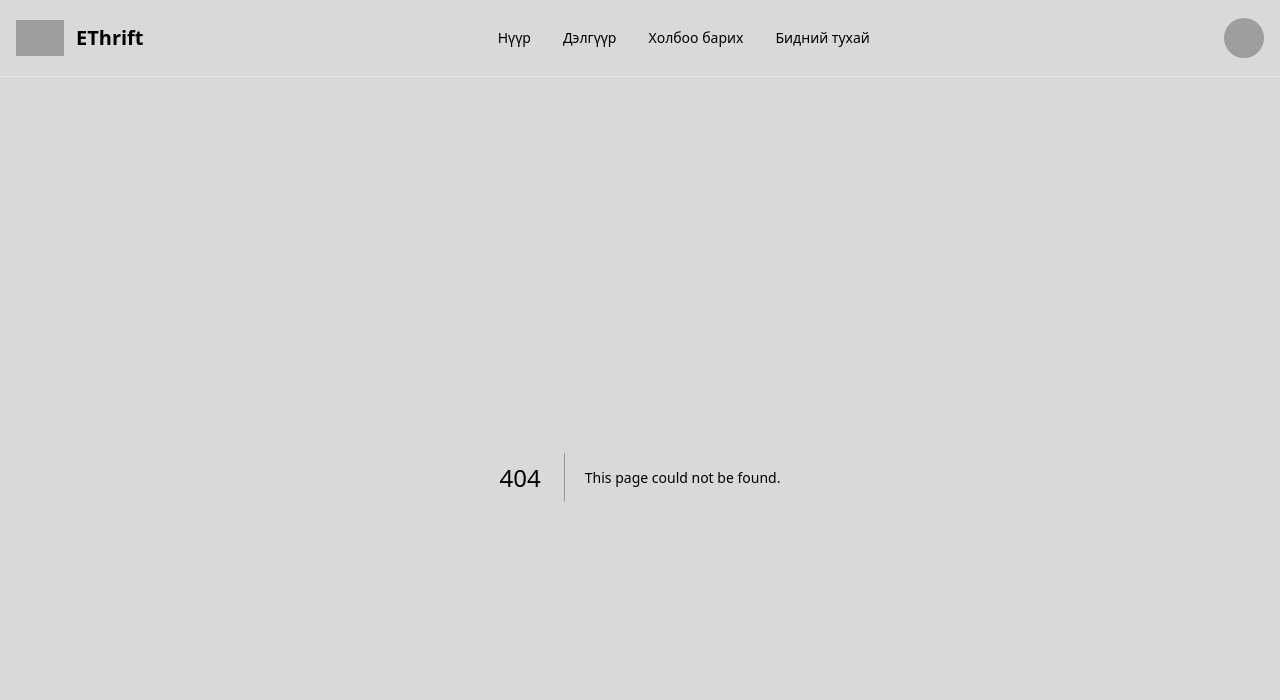
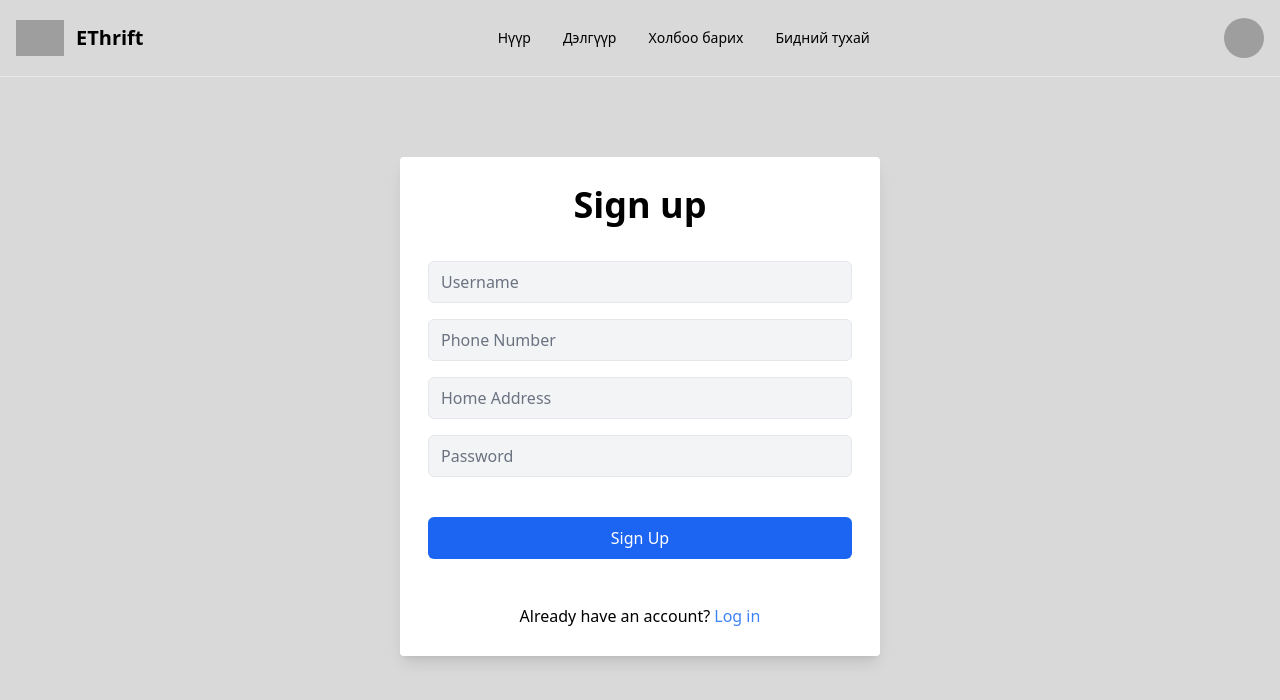
Before and after one commit to Ankhbayarbt/E-commerce, a Next.js app: page /register in a window 1280 px wide. Before the commit this address had no page. Shown: the top 700 px of the page. Built offline with nearby package versions, Linux system fonts and the light colour scheme; grey boxes are pictures that could not be loaded.

Commit message:
login, register, about us nemeh

```diff
--- a/app/about_us/page.jsx
+++ b/app/about_us/page.jsx
@@ -1,6 +1,54 @@
 "use client";
+
+import Link from "next/link";
+
 const AboutUsPage = () => {
-  return <div>about us </div>;
+  return (
+    <div className="bg-gray-100 min-h-screen">
+      <div className="container mx-auto p-8">
+        <h1 className="text-4xl font-bold mb-8 text-center">E-Thrift Store</h1>
+
+        <section className="mb-8">
+          <h2 className="text-2xl font-semibold mb-4">Системийн тухай</h2>
+          <p className="text-gray-700">
+            EThrift систем нь хэрэглэгч өөрийн хуучин эсвэл худалдаалахыг хүссэн
+            хувцасаа өөр нэгэн хэрэглэгчид худалдаалах, өөрт хэрэгтэй хувцасаа
+            авах боломжийг олгоно. Мөн хэрэглэгч заавал дэлгүүрт биечлэн
+            очихгүйгээр онлайнаар худалдан авалт хийх боломжтой.
+          </p>
+        </section>
+
+        <section className="mb-8">
+          <h2 className="text-2xl font-semibold mb-4">Зорилго</h2>
+          <p className="text-gray-700">
+            Дэлхий нийтэд хувцасны хог хаягдал маш их байгаа бөгөөд энэ нь
+            байгаль орчинд сөргөөр нөлөөлж, усны хомсдолд орох том шалтгаан болж
+            байгаа учраас хуучин хувцасны худалдаа(thrift)-г системээр дамжуулан
+            хөгжүүлж, хувцасны хог хаягдлыг багасгах зорилготой.
+          </p>
+        </section>
+
+        <section className="mb-8">
+          <h2 className="text-2xl font-semibold mb-4">Багийн гишүүд</h2>
+          <p className="text-gray-700">
+            МУИС-ийн MТЭС-ийн Програм хангамжийн ангийн 4-р курсын оюутан Б.
+            Анхбаяр/20B1NUM1439, Ү. Тэмүүлэн/20B1NUM0449.
+          </p>
+        </section>
+
+        <section>
+          <h2 className="text-2xl font-semibold mb-4">Бидэнтэй холбогдох</h2>
+          <p className="text-gray-700">
+            Хэрвээ танд ямар нэгэн санал хүсэлт байгаа бол{" "}
+            <Link href="/contact" className="text-blue-500">
+              энд
+            </Link>{" "}
+            дарна уу.
+          </p>
+        </section>
+      </div>
+    </div>
+  );
 };
 
 export default AboutUsPage;
--- /dev/null
+++ b/app/login/page.jsx
@@ -0,0 +1,53 @@
+"use client";
+import Link from "next/link";
+
+const LoginPage = () => {
+  return (
+    <div className="flex items-center justify-center">
+      <div
+        style={{ width: "480px", maxWidth: "480px", minWidth: "360px" }}
+        className="mt-20 mb-20 p-4 md:p-7 mx-auto rounded bg-white shadow-lg"
+      >
+        <form className="flex flex-col items-center ">
+          <h2 className="mb-5 text-4xl font-semibold">Login</h2>
+
+          <div className="mb-4 mt-12 w-full">
+            <input
+              className="appearance-none border border-gray-200 bg-gray-100 rounded-md py-2 px-3 hover:border-gray-400 focus:outline-none focus:border-gray-400 w-full"
+              type="text"
+              placeholder="Username"
+              required
+            />
+          </div>
+
+          <div className="mb-8 w-full">
+            <input
+              className="appearance-none border border-gray-200 bg-gray-100 rounded-md py-2 px-3 hover:border-gray-400 focus:outline-none focus:border-gray-400 w-full"
+              type="password"
+              placeholder="Password"
+              required
+            />
+          </div>
+
+          <button
+            type="submit"
+            className="my-2 px-4 py-2 text-center w-full inline-block text-white bg-blue-600 border border-transparent rounded-md hover:bg-blue-700"
+          >
+            Login
+          </button>
+
+          <hr className="mt-4" />
+
+          <p className="text-center mt-5">
+            Don't have an account?{" "}
+            <Link href="/register" className="text-blue-500">
+              Register
+            </Link>
+          </p>
+        </form>
+      </div>
+    </div>
+  );
+};
+
+export default LoginPage;
--- /dev/null
+++ b/app/register/page.jsx
@@ -0,0 +1,69 @@
+"use client";
+import Link from "next/link";
+
+const RegisterPage = () => {
+  return (
+    <div className="flex items-center justify-center">
+      <div
+        style={{ width: "480px", maxWidth: "480px", minWidth: "360px" }}
+        className="mt-20 mb-20 p-4 md:p-7 mx-auto rounded bg-white shadow-lg"
+      >
+        <form className="flex flex-col items-center ">
+          <h2 className="mb-5 text-4xl font-semibold">Sign up</h2>
+
+          <div className="mb-4 mt-4 w-full">
+            <input
+              className="appearance-none border border-gray-200 bg-gray-100 rounded-md py-2 px-3 hover:border-gray-400 focus:outline-none focus:border-gray-400 w-full"
+              type="text"
+              placeholder="Username"
+              required
+            />
+          </div>
+          <div className="mb-4 w-full">
+            <input
+              className="appearance-none border border-gray-200 bg-gray-100 rounded-md py-2 px-3 hover:border-gray-400 focus:outline-none focus:border-gray-400 w-full"
+              type="password"
+              placeholder="Phone Number"
+              required
+            />
+          </div>
+          <div className="mb-4 w-full">
+            <input
+              className="appearance-none border border-gray-200 bg-gray-100 rounded-md py-2 px-3 hover:border-gray-400 focus:outline-none focus:border-gray-400 w-full"
+              type="password"
+              placeholder="Home Address"
+              required
+            />
+          </div>
+
+          <div className="mb-8 w-full">
+            <input
+              className="appearance-none border border-gray-200 bg-gray-100 rounded-md py-2 px-3 hover:border-gray-400 focus:outline-none focus:border-gray-400 w-full"
+              type="password"
+              placeholder="Password"
+              required
+            />
+          </div>
+
+          <button
+            type="submit"
+            className="my-2 px-4 py-2 text-center w-full inline-block text-white bg-blue-600 border border-transparent rounded-md hover:bg-blue-700"
+          >
+            Sign Up
+          </button>
+
+          <hr className="mt-4" />
+
+          <p className="text-center mt-5">
+            Already have an account?{" "}
+            <Link href="/login" className="text-blue-500">
+              Log in
+            </Link>
+          </p>
+        </form>
+      </div>
+    </div>
+  );
+};
+
+export default RegisterPage;
```
